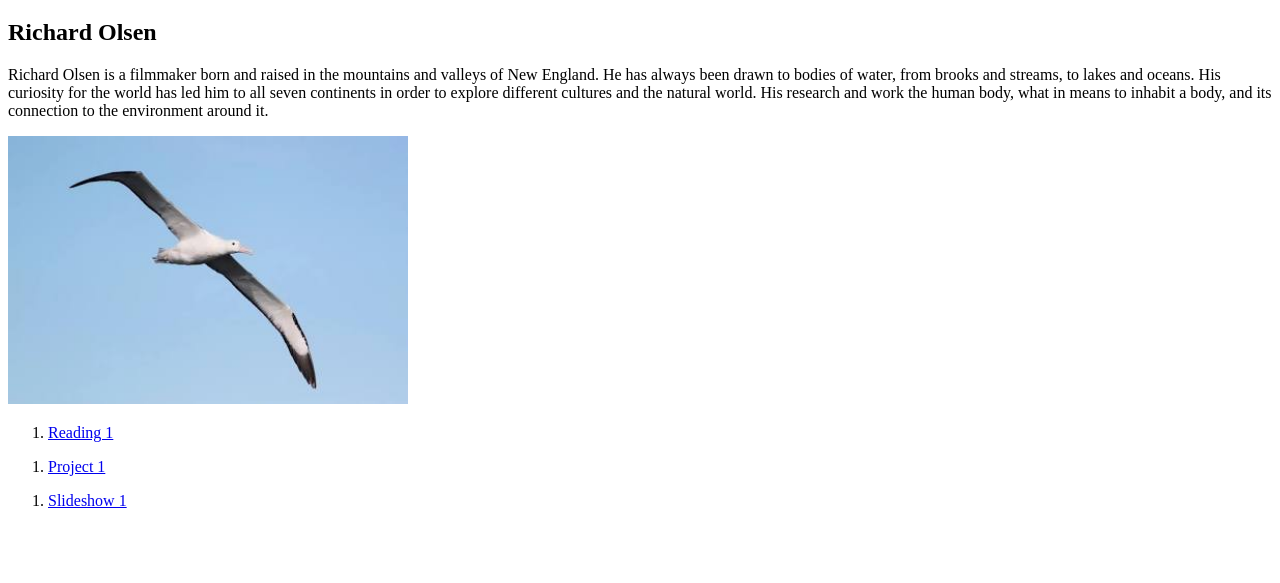
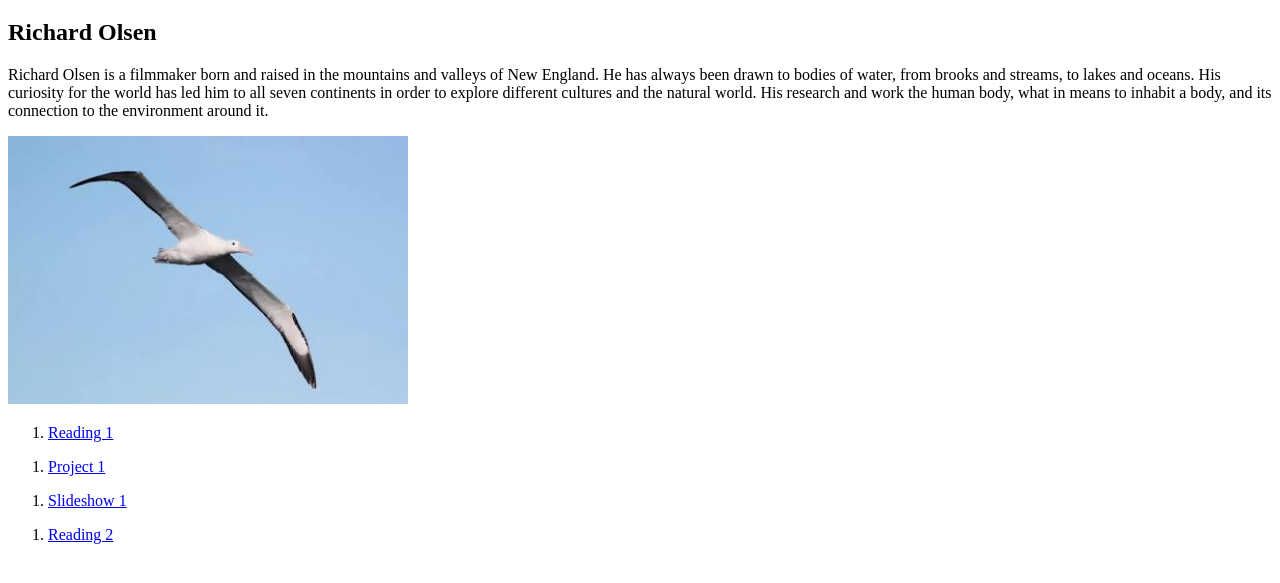
Before and after one commit to rdolsen/EM1, a plain HTML site: page index.html in a window 1280 px wide. Shown: the part 61-644 px from the top of the page. Drawn offline with Linux system fonts and the light colour scheme.

Commit message:
Update index.html

```diff
--- a/index.html
+++ b/index.html
@@ -18,5 +18,8 @@
     <ol>
       <li><a href="slideshow01.html">Slideshow 1</a></li>
     </ol>
+    <ol>
+      <li><a href="reading02.html">Reading 2</a></li>
+    </ol>
   </body>
 </html>
```
